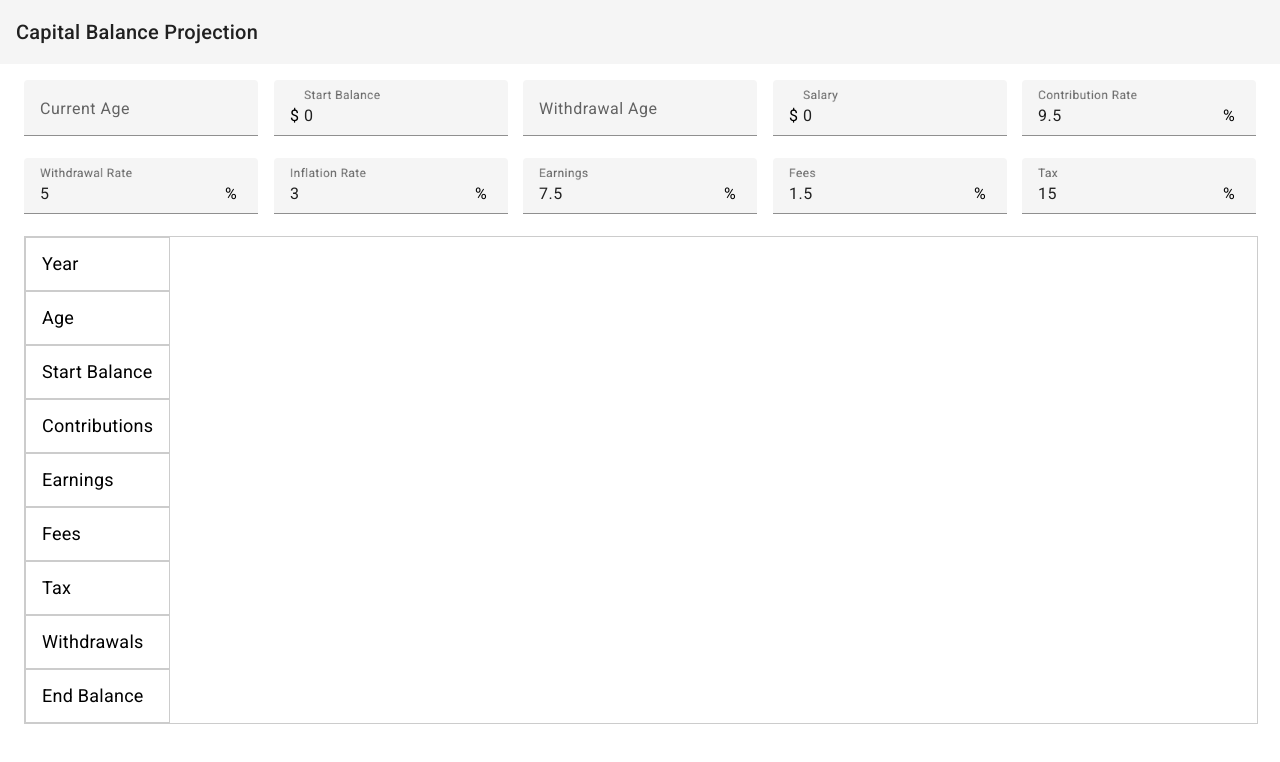
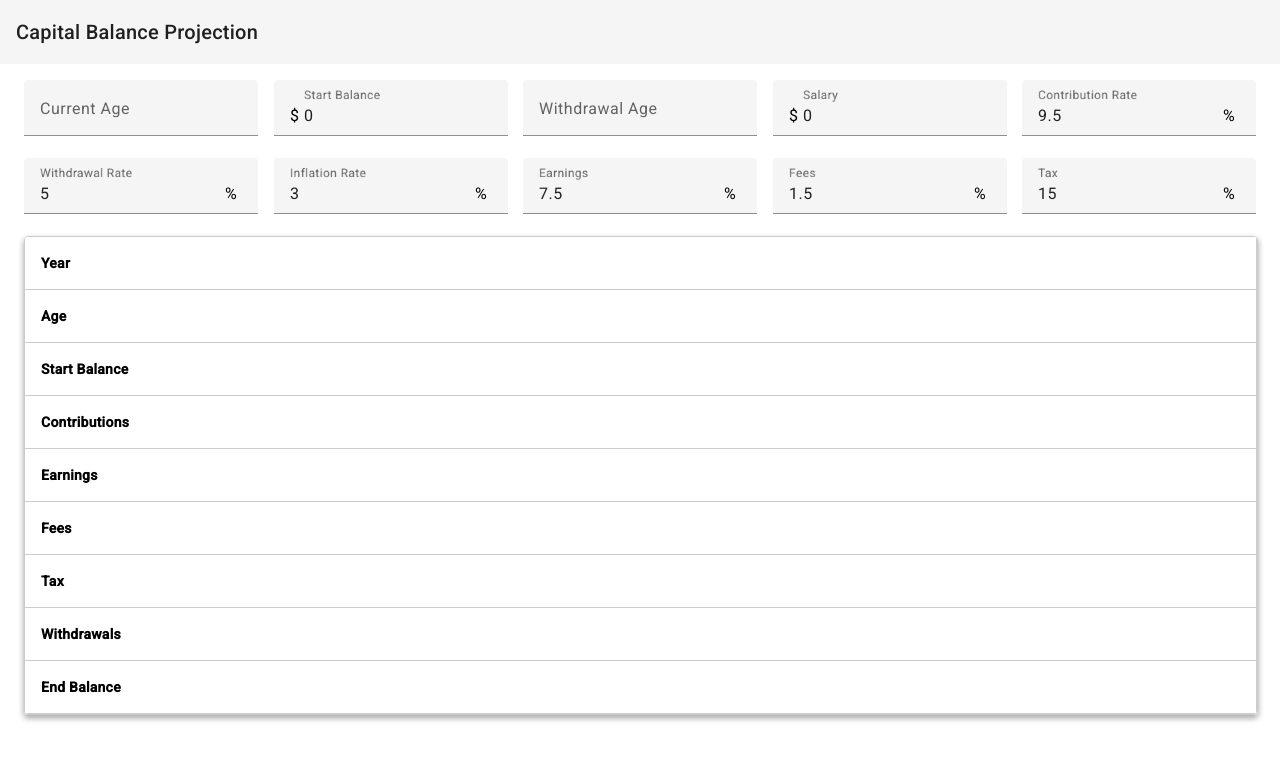
Before and after one commit to harrisonn26/capital-balance-projection, an Angular app: page / in a window 1280 px wide. Shown: the top 762 px of the page. Built offline with nearby package versions, Linux system fonts and the light colour scheme.

Commit message:
Added some styles to the table

```diff
--- a/src/app/table/table.component.css
+++ b/src/app/table/table.component.css
@@ -1,11 +1,20 @@
 .projection-table {
   border-spacing: 0;
+  width: 100%;
 }
 .projection-table-cell {
-  font-size: large;
+  font-size: 14px;
   padding: 16px;
-  border: 0.25px solid #ccc;
+  border-bottom: 1px solid #ccc;
   background-color: white;
+}
+.sticky-col {
+  font-weight: bold;
+  border-right: 1px solid #ccc;
+  width: 120px;
+}
+.projection-table-row:hover td {
+  background-color: #eee;
 }
 
 .container {
@@ -14,6 +23,8 @@
   overflow-x: auto;
   position: relative;
   border: 0.25px solid #ccc;
+  box-shadow: 0 3px 6px rgba(0, 0, 0, 0.16), 0 3px 6px rgba(0, 0, 0, 0.23);
+  border-radius: 4px;
 }
 .container table td:first-child {
   position: sticky;
--- a/src/app/table/table.component.html
+++ b/src/app/table/table.component.html
@@ -1,18 +1,18 @@
 <div class="container">
   <table class="projection-table">
-    <tr>
+    <tr class="projection-table-row" class="projection-table-row">
       <td class="projection-table-cell sticky-col">Year</td>
       <td class="projection-table-cell" *ngFor="let year of data.year">
         {{ year }}
       </td>
     </tr>
-    <tr>
+    <tr class="projection-table-row">
       <td class="projection-table-cell sticky-col">Age</td>
       <td class="projection-table-cell" *ngFor="let age of data.age">
         {{ age }}
       </td>
     </tr>
-    <tr>
+    <tr class="projection-table-row">
       <td class="projection-table-cell sticky-col">Start Balance</td>
       <td
         class="projection-table-cell"
@@ -21,7 +21,7 @@
         {{ startBalance | dollar }}
       </td>
     </tr>
-    <tr>
+    <tr class="projection-table-row">
       <td class="projection-table-cell sticky-col">Contributions</td>
       <td
         class="projection-table-cell"
@@ -30,25 +30,25 @@
         {{ contributions | dollar }}
       </td>
     </tr>
-    <tr>
+    <tr class="projection-table-row">
       <td class="projection-table-cell sticky-col">Earnings</td>
       <td class="projection-table-cell" *ngFor="let earnings of data.earnings">
         {{ earnings | dollar }}
       </td>
     </tr>
-    <tr>
+    <tr class="projection-table-row">
       <td class="projection-table-cell sticky-col">Fees</td>
       <td class="projection-table-cell" *ngFor="let fees of data.fees">
         {{ fees | dollar }}
       </td>
     </tr>
-    <tr>
+    <tr class="projection-table-row">
       <td class="projection-table-cell sticky-col">Tax</td>
       <td class="projection-table-cell" *ngFor="let tax of data.tax">
         {{ tax | dollar }}
       </td>
     </tr>
-    <tr>
+    <tr class="projection-table-row">
       <td class="projection-table-cell sticky-col">Withdrawals</td>
       <td
         class="projection-table-cell"
@@ -57,7 +57,7 @@
         {{ withdrawals | dollar }}
       </td>
     </tr>
-    <tr>
+    <tr class="projection-table-row">
       <td class="projection-table-cell sticky-col">End Balance</td>
       <td
         class="projection-table-cell"
@@ -66,6 +66,5 @@
         {{ endBalance | dollar }}
       </td>
     </tr>
-    <tr></tr>
   </table>
 </div>
```
